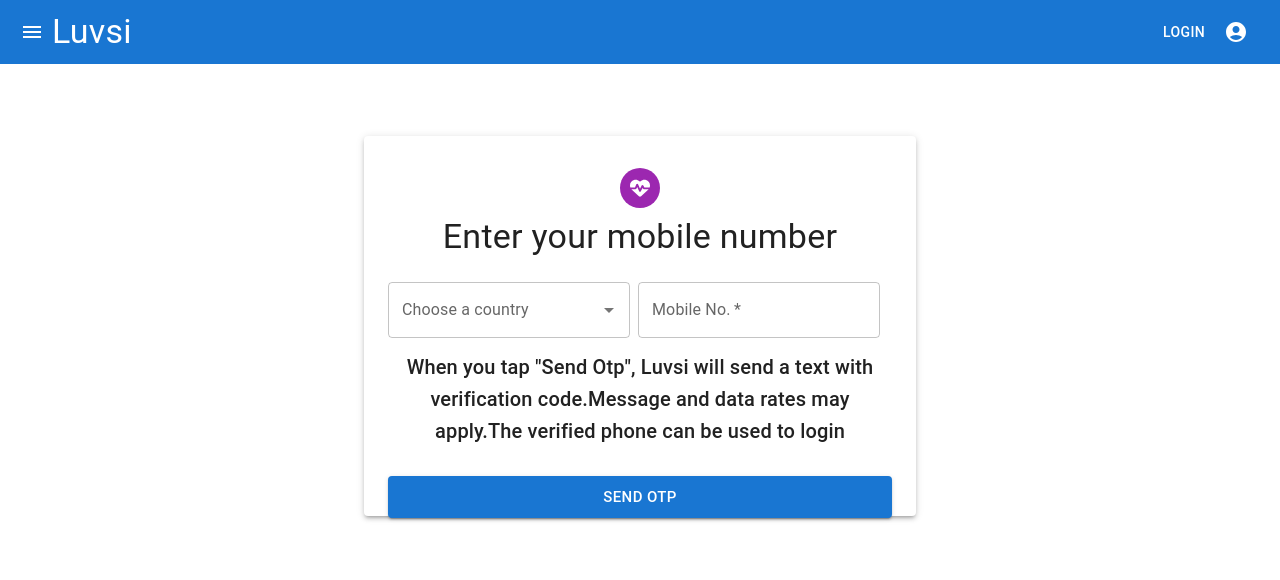
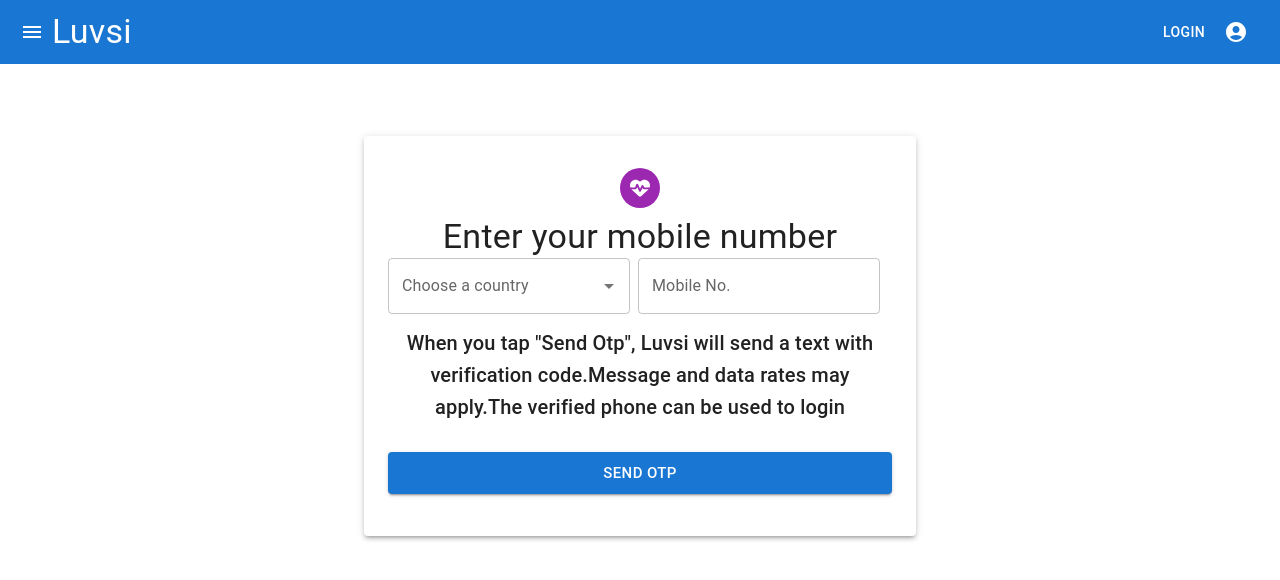
Before and after one commit to DarxBrajesh/development, a React (Create React App) app: page /mobileno in a window 1280 px wide. Shown: the top 580 px of the page. Built offline with nearby package versions, Linux system fonts and the light colour scheme.

Commit message:
second commit

```diff
--- a/src/components/ChatComponent.js
+++ b/src/components/ChatComponent.js
@@ -1,12 +1,52 @@
 // src/components/ChatComponent.js
 import React, { useState } from 'react';
+import { makeStyles } from '@material-ui/core';
+import { Avatar } from '@material-ui/core';
 import { Paper, TextField, Button, List, ListItem, ListItemText } from '@mui/material';
-
+const useStyles = makeStyles((theme) => ({
+  chatPreview: {
+    display: "flex",
+    alignItems: "center",
+    justifyContent: "space-between",
+    padding: "20px",
+    height: "70px",
+    borderBottom: "1px solid #fafafa",
+  },
+  detailss: {
+    flex: "1",
+    textAlign: "initial",
+    textDecoration: "none",
+    "& p": {
+      color: "gray",
+      textDecoration: "none",
+      margin: "0"
+    },
+    "& h2": {
+      color: "black",
+      margin: "0"
+    },
+  },
+  img: {
+    marginRight: "20px",
+  },
+  timeStamp: {
+    color: "lightgray",
+    textDecoration: "none",
+  },
+  a: {
+    textDecoration: "none",
+    color: "inherit"
+},
+root: {
+  textDecoration: "none"
+}
+}))
 const ChatComponent = () => {
+  const classes = useStyles();
   const [messages, setMessages] = useState([]);
   const [newMessage, setNewMessage] = useState('');
 
-  const handleSendMessage = () => {
+  const handleSendMessage = ({ name, message, timeStamp, profileImg}) => {
     if (newMessage.trim() !== '') {
       setMessages([...messages, newMessage]);
       setNewMessage('');
@@ -14,27 +54,31 @@
   };
 
   return (
-    <div style={{background:'black',height:'100vh'}}>
-      <Paper elevation={3} style={{ padding: '20px', marginBottom: '20px' }}>
-        <List>
+    <div style={{height:'70vh'}} className={classes.root}>
+      <Paper elevation={3} style={{ padding: '20px', marginBottom: '20px',height:'70vh',overflowX:'scroll' }} className={classes.chatPreview}>
+      <Avatar className={classes.img}/>
+        <List sx={{overflow:'auto'}}>
           {messages.map((message, index) => (
-            <ListItem key={index}>
+            <ListItem key={index} >
               <ListItemText primary={message} />
             </ListItem>
           ))}
         </List>
       </Paper>
-      <div style={{ display: 'flex', gap: '10px', }}>
+      <div style={{ display: 'flex', gap: '10px',padding:'10px' }}>
         <TextField
-          label="Message"
+          // label="Message"
           variant="outlined"
           fullWidth
           value={newMessage}
           onChange={(e) => setNewMessage(e.target.value)}
           sx={{
-            background:'grey',color:'#fff'
+            color:'#fff',cursor:'pointer',
+            marginBottom:'0px',
+
           }}
         />
+
         <Button variant="contained" color="primary" onClick={handleSendMessage}>
           Send
         </Button>
--- a/src/components/MobileNo.js
+++ b/src/components/MobileNo.js
@@ -1,53 +1,51 @@
 import React, { useState } from "react";
-import Avatar from "@mui/material/Avatar";
-import Button from "@mui/material/Button";
-// import Select from "@mui/material/Select";
-import CssBaseline from "@mui/material/CssBaseline";
-import TextField from "@mui/material/TextField";
+import * as Yup from "yup";
+import { Form, useFormik } from "formik";
+import { useNavigate } from "react-router-dom";
 import { FontAwesomeIcon } from "@fortawesome/react-fontawesome";
 import { faHeartbeat } from "@fortawesome/free-solid-svg-icons";
-import Autocomplete from "@mui/material/Autocomplete";
-// import Link from "@mui/material/Link";
-import Grid from "@mui/material/Grid";
-import Box from "@mui/material/Box";
-// import { Formik, Form } from "formik";
-import * as Yup from "yup";
-import { useNavigate } from "react-router-dom";
-// import LockOutlinedIcon from "@mui/icons-material/LockOutlined";
-import Typography from "@mui/material/Typography";
-import Container from "@mui/material/Container";
-import Paper from "@mui/material/Paper";
 
+import {
+  Avatar,
+  Button,
+  Box,
+  CssBaseline,
+  TextField,
+  Grid,
+  Typography,
+  Container,
+  Paper,
+  Autocomplete,
+} from "@mui/material";
+import { mobileValidation } from "../schemas";
 import { createTheme, ThemeProvider } from "@mui/material/styles";
 const defaultTheme = createTheme();
+const initialValues = {
+  countryCode: "+91",
+  phoneNumber: "",
+};
 
 const MobileNo = () => {
   const [countryCode, setCountryCode] = useState("+91");
-  const [phoneNumber, setPhoneNumber] = useState("");
+  // const [phoneNumber, setPhoneNumber] = useState("");
   let navigate = useNavigate();
-  const otpRouteChange = () => {
-    let path = `/otpinput`;
-    navigate(path);
-  };
+  // const otpRouteChange = () => {
+  //   let path = `/otpinput`;
+  //   navigate(path);
+  // };
 
+  const { values, errors, handleBlur, handleChange, handleSubmit, touched } =
+    useFormik({
+      initialValues: initialValues,
+      validationSchema: mobileValidation,
+      validateOnChange: true,
+      validateOnBlur: false,
+      onSubmit: (values, action) => {
+        console.log(values);
+        action.resetForm();
+      },
+    });
 
-  const validationSchema = Yup.object().shape({
-    countryCode: Yup.string().required("Country code is required"),
-    mobile: Yup.string()
-      .required("Mobile number is required")
-      .matches(/^\d{10}$/, "Mobile must be a 10-digit number"),
-  });
-
-  const handleSubmit = (values, { setSubmitting }) => {
-    setSubmitting(false);
-  };
-  const handleCountryCodeChange = (e) => {
-    setCountryCode(e.target.value);
-  };
-
-  const handlePhoneNumberChange = (e) => {
-    setPhoneNumber(e.target.value);
-  };
   return (
     <ThemeProvider theme={defaultTheme}>
       <Container component="main" maxWidth="sm">
@@ -58,8 +56,7 @@
             display: "flex",
             flexDirection: "column",
             alignItems: "center",
-            width:'100%',
-
+            width: "100%",
           }}
         >
           <Paper
@@ -70,8 +67,7 @@
               flexDirection: "column",
               alignItems: "center",
               padding: 3,
-              height:380
-
+              height: 400,
             }}
           >
             <Avatar sx={{ m: 1, bgcolor: "secondary.main" }}>
@@ -80,21 +76,18 @@
             <Typography component="h1" variant="h4">
               Enter your mobile number
             </Typography>
-            <Box
-              component="form"
-              noValidate
-              onSubmit={handleSubmit}
-              sx={{ mt: 3 }}
-            >
-              <Grid container spacing={1} sx={{width:500,}}>
+            <form onSubmit={handleSubmit} sx={{ mt: 3 }}>
+              <Grid container spacing={1} sx={{ width: 500 }}>
                 <Grid item xs={12} sm={6}>
                   <Autocomplete
                     id="country-select-demo"
                     name="countryCode"
+                    // value={values.countryCode}
+                    onChange={handleChange}
+                    onBlur={handleBlur}
                     options={countries}
                     autoHighlight
-                    onChange={handleCountryCodeChange}
-                    getOptionLabel={(option) => (option.code +-+ +option.phone)}
+                    getOptionLabel={(option) => option.code + -+option.phone}
                     renderOption={(props, option) => (
                       <Box
                         component="li"
@@ -108,7 +101,7 @@
                           srcSet={`https://flagcdn.com/w40/${option.code.toLowerCase()}.png 2x`}
                           alt=""
                         />
-                        ({option.code}) +{option.phone}
+                        {option.code} + {option.phone}
                       </Box>
                     )}
                     renderInput={(params) => (
@@ -122,44 +115,47 @@
                       />
                     )}
                   />
-
+                  {errors.countryCode && touched.countryCode ? (
+                    <p className="form-error">{errors.countryCode}</p>
+                  ) : null}
                 </Grid>
                 <Grid item xs={12} sm={6}>
                   <TextField
-                    required
+
                     fullWidth
-                    id="mobile"
+                    id="phoneNumber"
                     label="Mobile No."
-                    name="mobile"
-                    value={phoneNumber}
-                    onChange={handlePhoneNumberChange}
-                    autoComplete="mobile"
+                    name="phoneNumber"
+                    value={values.phoneNumber}
+                    onChange={handleChange}
+                    onBlur={handleBlur}
+                    autoComplete="phoneNumber"
                   />
+                  {errors.phoneNumber && touched.phoneNumber ? (
+                    <p className="form-error">{errors.phoneNumber}</p>
+                  ) : null}
                 </Grid>
-
               </Grid>
-              <Typography component="h1" variant="h6" sx={{mt:1,padding:'5px',textAlign:'center'}}>When you tap "Send Otp", Luvsi will send a text with verification code.Message and data rates may apply.The verified phone can be used to login</Typography>
+              <Typography
+                component="h1"
+                variant="h6"
+                sx={{ mt: 1, padding: "5px", textAlign: "center" }}
+              >
+                When you tap "Send Otp", Luvsi will send a text with
+                verification code.Message and data rates may apply.The verified
+                phone can be used to login
+              </Typography>
               <Button
                 type="submit"
                 fullWidth
                 variant="contained"
-
-                sx={{ mt: 3,mb:2,padding:'8px',fontSize:'15px' }}
-                onClick={otpRouteChange}
+                sx={{ mt: 3, mb: 2, padding: "8px", fontSize: "15px" }}
               >
                 Send OTP
               </Button>
-              {/* <Grid container justifyContent="flex-end">
-                <Grid item>
-                  <Link href="/mobileno" variant="body2">
-                    Already have an account? Sign in
-                  </Link>
-                </Grid>
-              </Grid> */}
-            </Box>
+            </form>
           </Paper>
         </Box>
-        {/* <Copyright sx={{ mt: 5 }} /> */}
       </Container>
     </ThemeProvider>
   );
--- a/src/schemas/index.jsx
+++ b/src/schemas/index.jsx
@@ -19,3 +19,8 @@
     gender:Yup.string().required('plz select gender'),
     showGender:Yup.string().required('plz select show gender'),
 });
+export const mobileValidation = Yup.object({
+    countryCode:Yup.string().required('plz select country code'),
+    phoneNumber:Yup.string().min(10).max(10).matches(/^\d{10}$/, "Mobile must be a 10-digit number").required('plz enter your Phone No.'),
+
+});
```
Also changed, not shown: src/components/OTPInput.js (+3 -32 lines).
